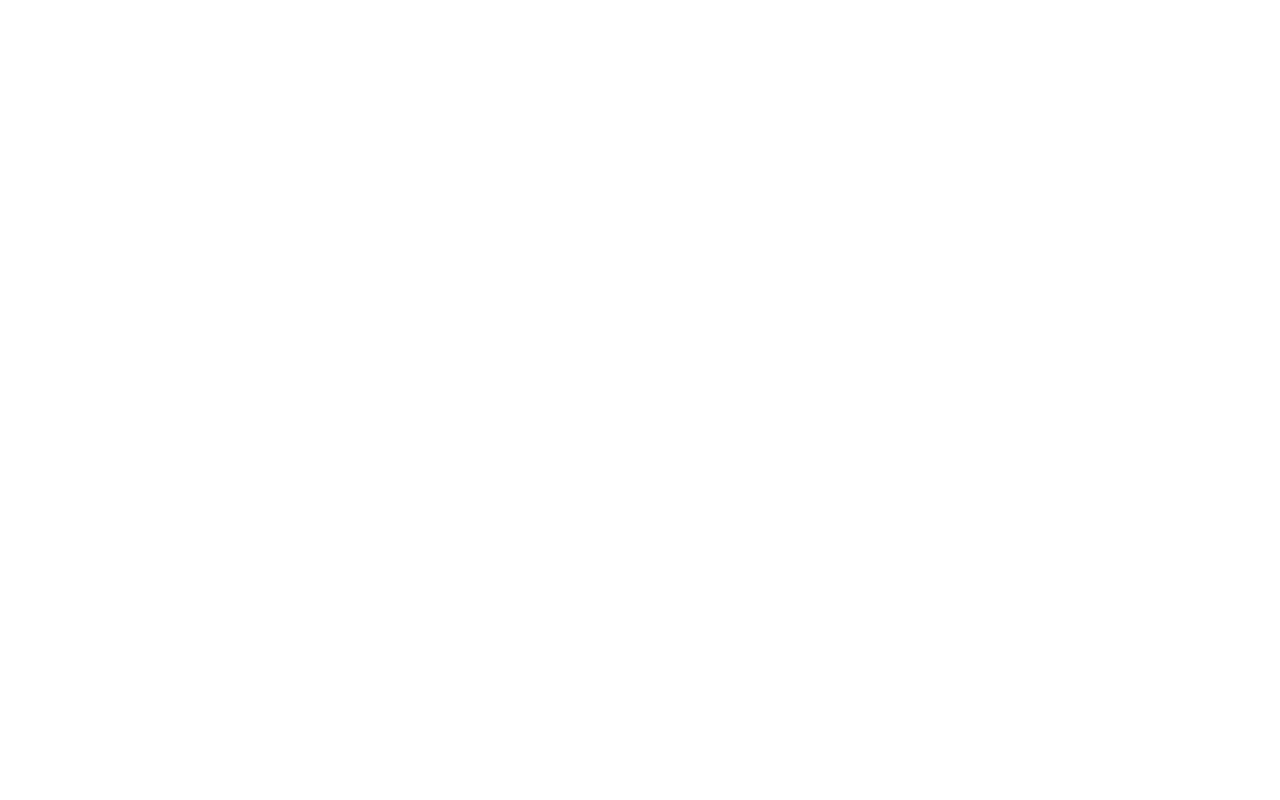
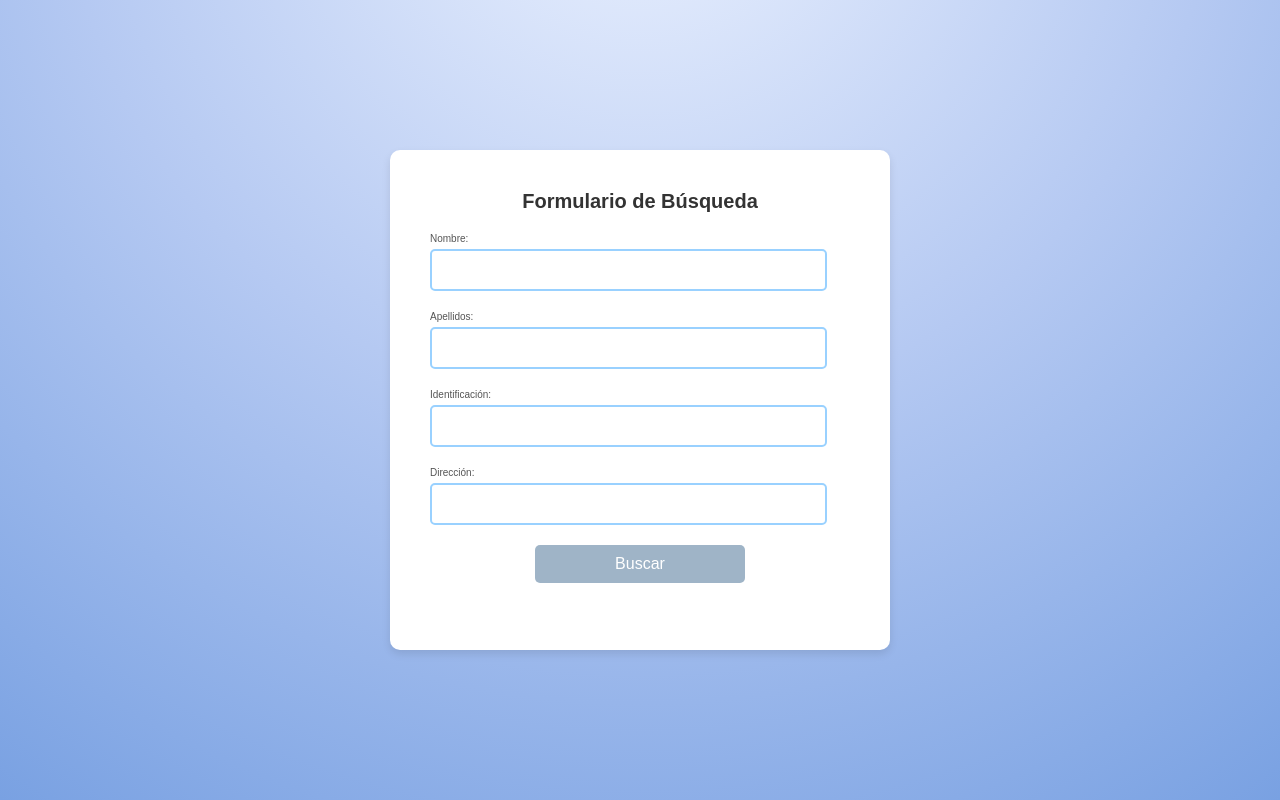
Before and after one commit to Kristhellfp/formulario, a plain HTML site: page componentes/formularioDeBusqueda/formularioDeBusqueda.html in a window 1280 px wide. Drawn offline with Linux system fonts and the light colour scheme.

Commit message:
formulario busqueda completado, envio rama hecha por Dania

```diff
--- a/componentes/formularioDeBusqueda/formularioDeBusqueda.css
+++ b/componentes/formularioDeBusqueda/formularioDeBusqueda.css
@@ -0,0 +1,62 @@
+body {
+    font-family: Arial, sans-serif;
+    background-image: radial-gradient(circle at 50% -20.71%, #edf3ff 0, #b5c9f2 50%, #79a1e2 100%);
+    display: flex;
+    justify-content: center;
+    align-items: center;
+    height: 100vh;
+    margin: 0;
+}
+
+.contenedor-formulario {
+    background-color: #ffffff;
+    padding: 40px;
+    border-radius: 10px;
+    box-shadow: 0 4px 8px rgba(0, 0, 0, 0.1);
+   height: 500px;
+   width: 500px;
+}
+
+h1 {
+    color: #333;
+    margin-bottom: 20px;
+    text-align: center;
+}
+
+label {
+    display: block;
+    margin-bottom: 5px;
+    color: #555;
+}
+
+input[type="text"] {
+    width: calc(100% - 23px);
+    padding: 10px;
+    border: 2px solid #99d1ff;
+    border-radius: 5px;
+    font-size: 16px;
+    margin-bottom: 20px;
+}
+
+input[type="text"]:focus {
+    border-color: #5a9bf6;
+    outline: none;
+}
+
+
+.boton-enviar {
+    width: 50%;
+    padding: 10px 0;
+    border: none;
+    background-color: #9fb4c7;
+    color: white;
+    border-radius: 5px;
+    cursor: pointer;
+    font-size: 16px;
+    display: block;
+    margin: 0 auto;
+}
+
+.boton-enviar:hover {
+    background-color: #7fa0b2;
+}
--- a/componentes/formularioDeBusqueda/formularioDeBusqueda.html
+++ b/componentes/formularioDeBusqueda/formularioDeBusqueda.html
@@ -9,6 +9,27 @@
     <link rel="stylesheet" href="../../config/config.css">
     <link rel="stylesheet" href="formularioDeBusqueda.css">
 
+    <div class="contenedor-formulario">
+        <h1>Formulario de Búsqueda</h1>
+        <form action="/submit" method="post">
+            <label for="nombre">Nombre:</label>
+            <input type="text" id="nombre" name="nombre" required>
+
+            <label for="apellidos">Apellidos:</label>
+            <input type="text" id="apellidos" name="apellidos" required>
+
+            <label for="identificacion">Identificación:</label>
+            <input type="text" id="identificacion" name="identificacion" required>
+
+            <div class="lado-derecho">
+                <label for="direccion">Dirección:</label>
+                <input type="text" id="direccion" name="direccion" required>
+
+
+            <button type="submit" class="boton-enviar">Buscar</button>
+        </form>
+    </div>
+
 
 
 <script src="formularioDeBusqueda.js"></script>
```
